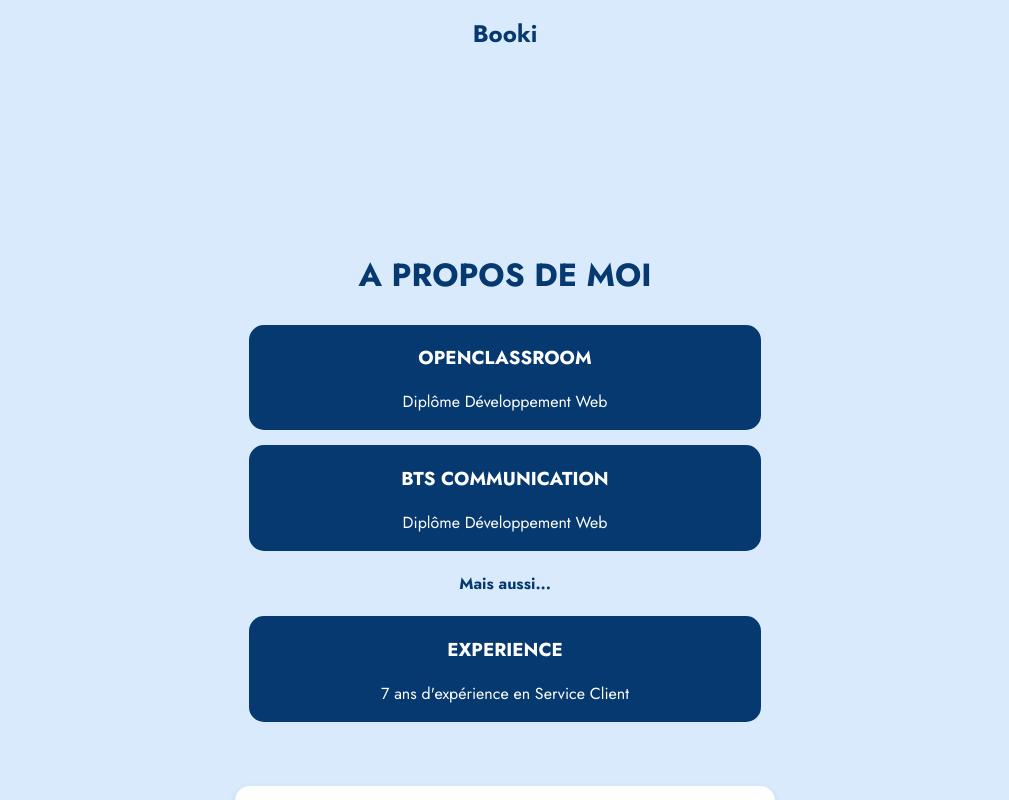
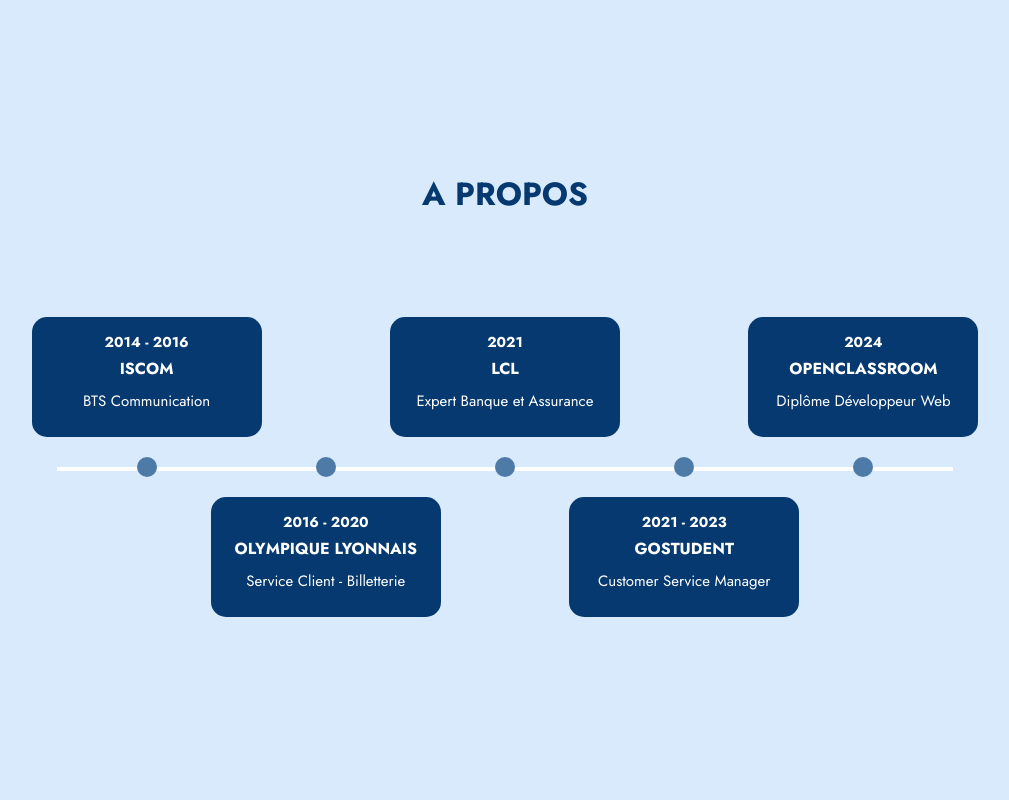
Before and after one commit to CamilleMichel69/Portfolio_1stVersion_ReactJS, a React (Vite) app in the folder Portfolio/: page / in a window 1280 px wide. Shown: the part 1726-2526 px from the top of the page, without its empty margins (135-1144 px from the left). Built offline with nearby package versions, Linux system fonts and the light colour scheme.

Commit message:
Finalisation section A Propos en timeline

```diff
--- a/Portfolio/src/components/about.jsx
+++ b/Portfolio/src/components/about.jsx
@@ -2,25 +2,97 @@
 
 const About = () => {
     return (
-        <section id="about" className='about'>
-            <div>
-                <h2>A PROPOS DE MOI</h2>
-                <div className='about-box'>
-                    <h3>OPENCLASSROOM</h3>
-                    <p>Diplôme Développement Web</p>
+        <section id="about" className="about">
+            <h2>A PROPOS</h2>
+            <div className="timeline">
+                <div className="timeline-item">
+                    <div className="timeline-point"></div>
+                    <div className="timeline-card top">
+                        <h3>2014 - 2016</h3>
+                        <h4>ISCOM</h4>
+                        <p>BTS Communication</p>
+                        <div className="missions">
+                            <ul>
+                                <li>Stratégie de communication</li>
+                                <li>Création de supports</li>
+                                <li>Relations commerciales</li>
+                                <li>Culture de communication</li>
+                                <li>Organisation événementielle</li>
+                            </ul>
+                        </div>
+                    </div>
                 </div>
-                <div className='about-box'>
-                    <h3>BTS COMMUNICATION</h3>
-                    <p>Diplôme Développement Web</p>
+                <div className="timeline-item">
+                    <div className="timeline-point"></div>
+                    <div className="timeline-card bottom">
+                        <h3>2016 - 2020</h3>
+                        <h4>OLYMPIQUE LYONNAIS</h4>
+                        <p>Service Client - Billetterie</p>
+                        <div className="missions">
+                            <ul>
+                                <li>Responsable clients PSH</li>
+                                <li>Gestion litiges</li>
+                                <li>Adaptabilité événementielle</li>
+                                <li>Vente billets et abonnements</li>
+                                <li>Gestion comptes clients</li>
+                            </ul>
+                        </div>
+                    </div>
                 </div>
-                <h4>Mais aussi...</h4>
-                <div className='about-box'>
-                    <h3>EXPERIENCE</h3>
-                    <p>7 ans d&apos;expérience en Service Client</p>
+                <div className="timeline-item">
+                    <div className="timeline-point"></div>
+                    <div className="timeline-card top">
+                        <h3>2021</h3>
+                        <h4>LCL</h4>
+                        <p>Expert Banque et Assurance</p>
+                        <div className="missions">
+                            <ul>
+                                <li>Ouverture comptes en ligne</li>
+                                <li>Vérifications identitaires</li>
+                                <li>Conseils banque et assurance</li>
+                                <li>Conseils solutions digitales</li>
+                                <li>Prospection</li>
+                            </ul>
+                        </div>
+                    </div>
+                </div>
+                <div className="timeline-item">
+                    <div className="timeline-point"></div>
+                    <div className="timeline-card bottom">
+                        <h3>2021 - 2023</h3>
+                        <h4>GOSTUDENT</h4>
+                        <p>Customer Service Manager</p>
+                        <div className="missions">
+                            <ul>
+                                <li>Responsable recherche tuteur</li>
+                                <li>Suivi demandes cours en ligne</li>
+                                <li>Gestion comptes clients</li>
+                                <li>Gestion litiges clients/tuteurs</li>
+                                <li>Rétention</li>
+                            </ul>
+                        </div>
+                    </div>
+                </div>
+                <div className="timeline-item">
+                    <div className="timeline-point"></div>
+                    <div className="timeline-card top">
+                        <h3>2024</h3>
+                        <h4>OPENCLASSROOM</h4>
+                        <p>Diplôme Développeur Web</p>
+                        <div className="missions">
+                            <ul>
+                                <li>HTML/CSS/JavaScript</li>
+                                <li>Font-End - React.js</li>
+                                <li>Back-End - Express de Node.js</li>
+                                <li>Optimisation et débugging</li>
+                                <li>Gestion de projet</li>
+                            </ul>
+                        </div>
+                    </div>
                 </div>
             </div>
         </section>
-    )
+    );
 };
 
 export default About;
--- a/Portfolio/src/style/components/about.scss
+++ b/Portfolio/src/style/components/about.scss
@@ -1,17 +1,121 @@
 .about {
-    width: 40%;
-    height: 70vh;
+    width: 70%;
+    display: flex;
+    flex-direction: column;
+    align-items: center;
+    margin: 0 auto;
+    margin-bottom: 250px;
+    padding: 20px;
 
-    .about-box {
+    h2 {
+        text-align: center;
+        margin-bottom: 100px;
+    }
+
+    .timeline {
+        position: relative;
+        width: 100%;
+        padding: 50px 0;
+        margin-top: 100px;
+        display: flex;
+        justify-content: space-between;
+
+        /* Ligne centrale */
+        &::before {
+            content: '';
+            position: absolute;
+            top: 50%;
+            left: 0;
+            width: 100%;
+            height: 4px;
+            background-color: white;
+        }
+    }
+
+    .timeline-item {
+        position: relative;
+        display: flex;
+        flex-direction: column;
+        align-items: center;
+        flex: 1;
+    }
+
+    .timeline-point {
+        width: 20px;
+        height: 20px;
+        border-radius: 50%;
+        background-color: #4e7aa8;
+        position: absolute;
+        top: 50%;
+        transform: translateY(-50%);
+        z-index: 1;
+    }
+
+    .timeline-card {
         background-color: rgba(5, 57, 111, 1);
         color: white;
         border-radius: 15px;
-        padding: 1px;
-        margin: 15px 0;
+        padding: 15px;
+        width: 200px;
         transition: background-color 0.3s ease;
+        position: absolute;
+        z-index: 2;
 
-        &:hover {
+        &.top {
+            bottom: 100%;
+            margin-bottom: 30px;
+        }
+
+        &.bottom {
+            top: 100%;
+            margin-top: 30px;
+        }
+
+        h3 {
+            margin: 0;
+            font-size: 0.9rem;
+        }
+
+        h4 {
+            margin: 5px auto;
+        }
+
+        p {
+            font-size: 15px;
+            margin: 10px auto;
+        }
+
+        .missions {
+            position: absolute;
+            display: flex;
+            align-items: flex-start;
+            justify-content: center;
+            flex-direction: column;
+            top: -10px;
+            left: 50%;
+            transform: translateX(-50%);
             background-color: #4e7aa8;
+            color: white;
+            border-radius: 15px;
+            padding: 10px;
+            width: 100%;
+            height: 100%;
+            opacity: 0;
+
+            ul {
+                padding: 0 20px;
+                margin: 0;
+            }
+
+            li {
+                font-size: 0.9rem;
+                margin-bottom: 5px;
+                text-align: left;
+            }
+
+            &:hover {
+                opacity: 1;
+            }
         }
     }
 }
--- a/Portfolio/src/style/components/contact.scss
+++ b/Portfolio/src/style/components/contact.scss
@@ -1,6 +1,6 @@
 .contact-form-container {
     width: 500px;
-    margin: 0 auto;
+    margin: 20px auto;
     padding: 20px;
     background: white;
     border-radius: 15px;
--- a/Portfolio/src/style/components/projects.scss
+++ b/Portfolio/src/style/components/projects.scss
@@ -3,14 +3,14 @@
     flex-direction: column;
     align-items: center;
     justify-content: center;
-    height: 100vh;
+    margin: 100px auto;
     position: relative;
     z-index: 1;
 
     .carousel {
         position: relative;
         width: 60vw;
-        height: 60vh;
+        height: 50vh;
         display: flex;
         align-items: center;
         justify-content: center;
```
